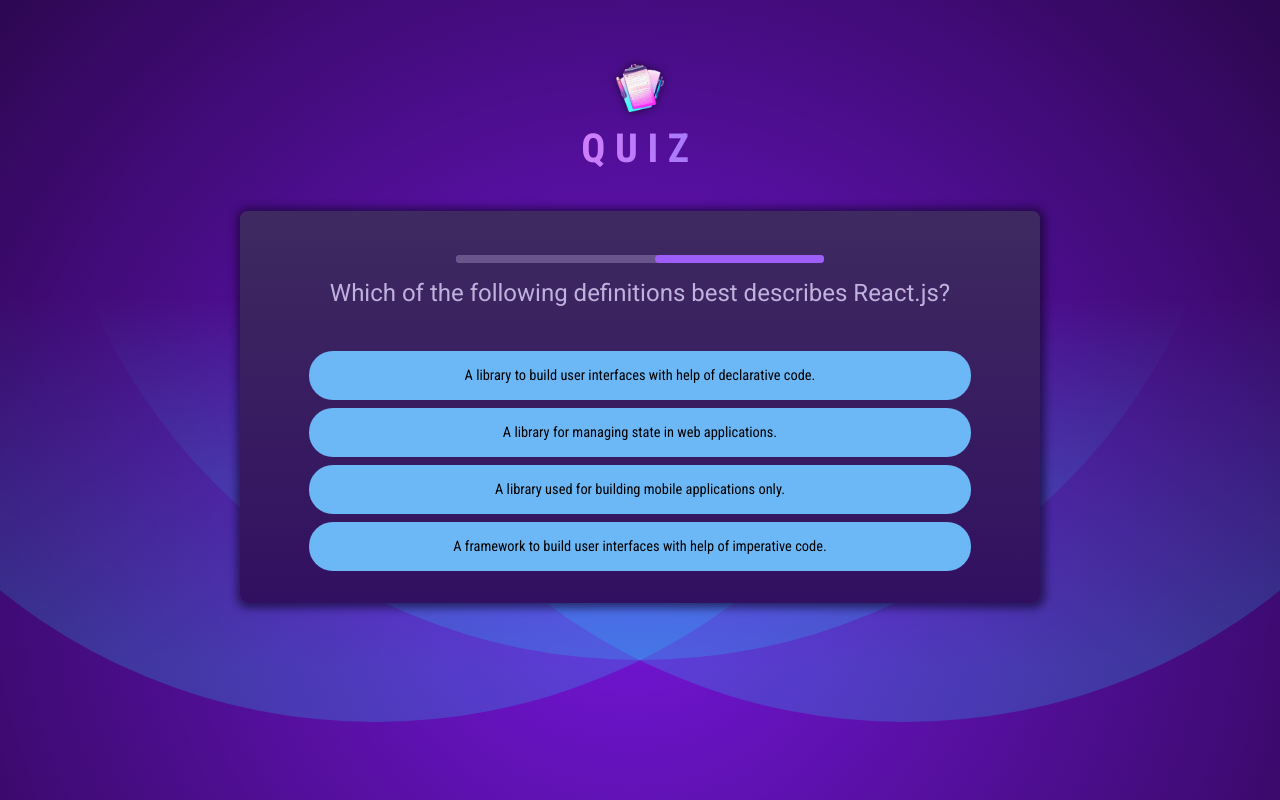
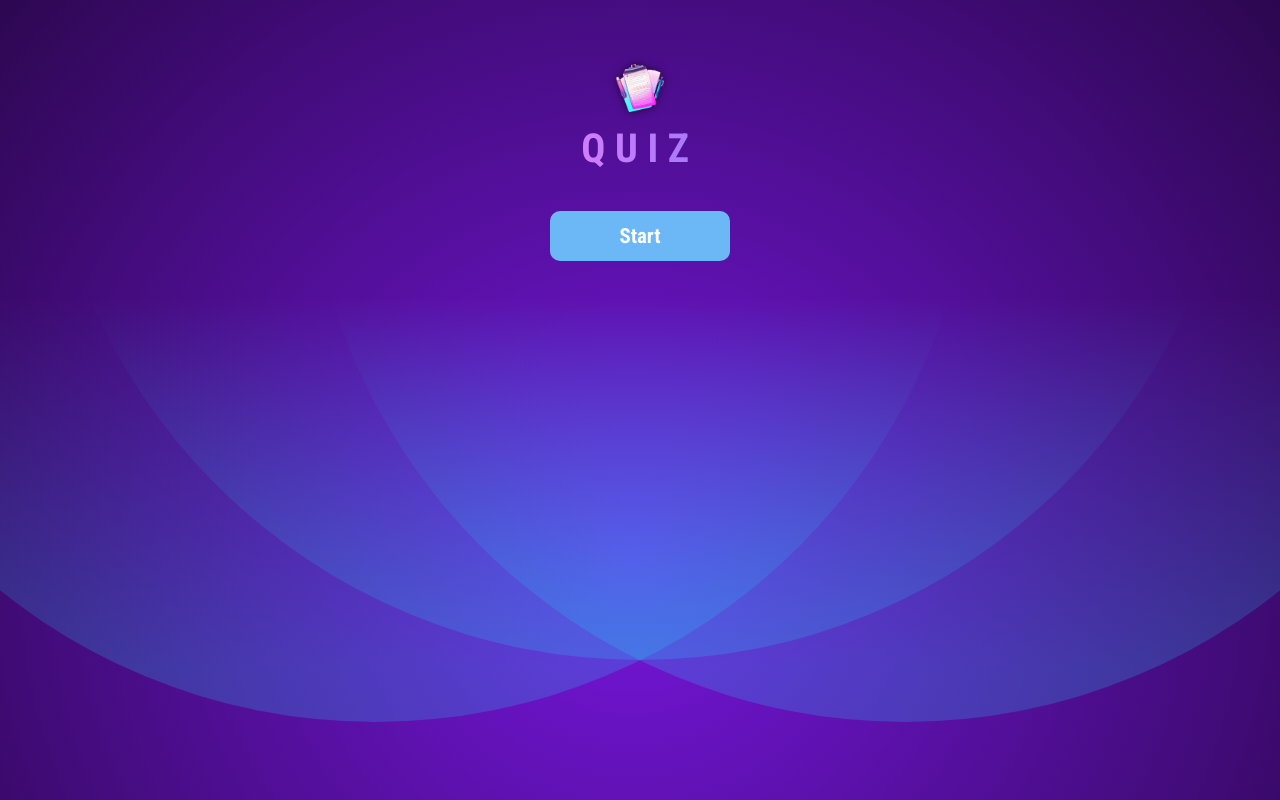
Before and after one commit to yhfung-git/React-learning, a React (Vite) app in the folder section_5/quiz_app/: page / in a window 1280 px wide. Built offline with nearby package versions, Linux system fonts and the light colour scheme; the HTML template or start-up script is replaced by a standard one.

Commit message:
added start button and css deisgn and an useState to start the quiz

```diff
--- a/section_5/quiz_app/src/components/Quiz.jsx
+++ b/section_5/quiz_app/src/components/Quiz.jsx
@@ -6,6 +6,7 @@
 import QUESTIONS from "../questions";
 
 const Quiz = () => {
+  const [start, setStart] = useState(false);
   const [userAnswers, setUserAnswers] = useState([]);
   const [answer, setAnswer] = useState({
     selectedAnswer: "",
@@ -13,14 +14,15 @@
   });
 
   let timer = 10000;
-  if (answer.selectedAnswer) {
-    timer = 1000;
-  } else if (answer.isCorrect !== null) {
-    timer = 2000;
-  }
+  if (answer.selectedAnswer) timer = 1000;
+  if (answer.isCorrect !== null) timer = 2000;
 
   const activeQuestionIndex = userAnswers.length;
   const currentQuestion = QUESTIONS[activeQuestionIndex];
+
+  const handleStart = () => {
+    setStart(true);
+  };
 
   const handleUpdateAnswer = useCallback((selectedAnswer) => {
     setUserAnswers((prevUserAnswers) => [...prevUserAnswers, selectedAnswer]);
@@ -66,6 +68,13 @@
   const timeoutHandler = answer.selectedAnswer === "" ? handleSkipAnswer : null;
 
   return (
+    <>
+      {!start && (
+        <div id="start">
+          <button onClick={handleStart}>Start</button>
+        </div>
+      )}
+      {start && (
         <main id="quiz">
           <div id="question">
             <ProgressBar
@@ -84,6 +93,8 @@
             onSelect={handleSelectAnswer}
           />
         </main>
+      )}
+    </>
   );
 };
 
--- a/section_5/quiz_app/src/index.css
+++ b/section_5/quiz_app/src/index.css
@@ -52,6 +52,32 @@
   background-clip: text;
   -webkit-background-clip: text;
   -webkit-text-fill-color: transparent;
+}
+
+#start {
+  display: flex;
+  justify-content: center;
+  align-items: center;
+}
+
+#start button {
+  width: 180px;
+  padding: 0.8rem 2rem;
+  border: none;
+  border-radius: 10px;
+  background: #6cb7f5;
+  color: white;
+  font-family: "Roboto Condensed", sans-serif;
+  font-size: 1.3rem;
+  font-weight: bold;
+  cursor: pointer;
+  transition: 0.2s ease-in-out;
+}
+
+#start button:hover,
+#start button:focus {
+  background: #9d5af5;
+  outline: none;
 }
 
 #last-try {
```
Lines whose indentation alone changed are shown as unchanged.
